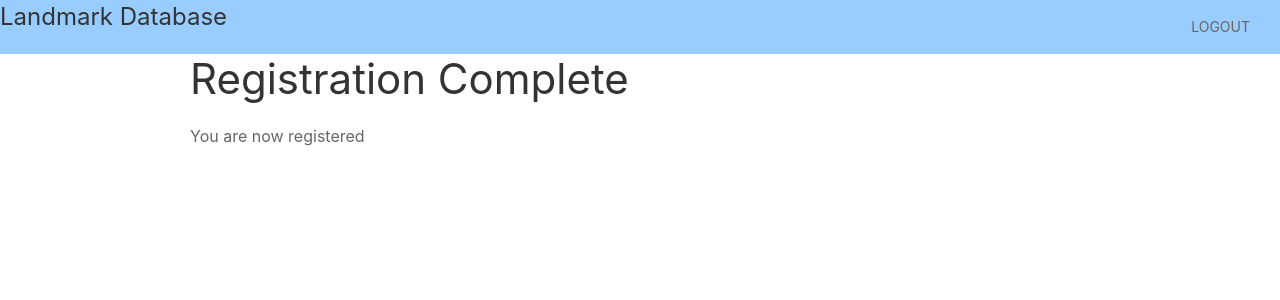
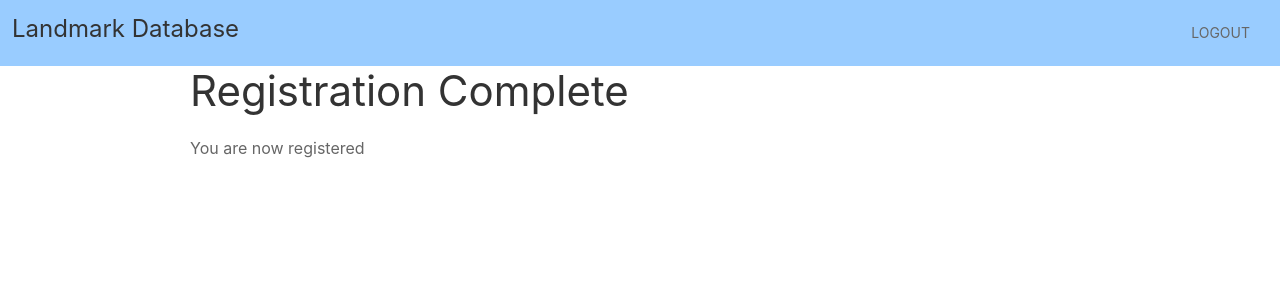
Before and after one commit to blueCat11/Landmarks_Literature_DB, a Django app: template LM_DB_Django/templates/registration/registration_complete.html in a window 1280 px wide. Shown: the top 300 px of the page. Run offline with Django 3.2, Linux system fonts and the light colour scheme; the template is opened without the code that fills it, so the values that code supplies are empty; some libraries are stand-ins or nearby versions.

Commit message:
visual fix: added padding to heading on left of navbar

```diff
--- a/LM_DB_Django/LM_DB/static/css/base.css
+++ b/LM_DB_Django/LM_DB/static/css/base.css
@@ -13,3 +13,9 @@
 .blue {
     background-color:rgb(153, 204, 255) !important;
 }
+
+
+.uk-navbar-left > h3:nth-child(1) {
+    padding-top: 0.5em;
+    padding-left: 0.5em;
+}
--- a/LM_DB_Django/LM_DB/views.py
+++ b/LM_DB_Django/LM_DB/views.py
@@ -65,8 +65,8 @@ ANCHOR_ID = 21
 # TODO: do something about performance
 # TODO: make papers appear sorted alphabetically (in the long run)
 # TODO: distinguish current page (at the bottom of table) visibly (maybe underline)
-# TODO: add padding to heading
-# TODO: make link field larger
+# DONE: add padding to heading
+# DONE: make link field larger
 
 # This View displays all current database entries in a table format
 class ViewData(View):
```
